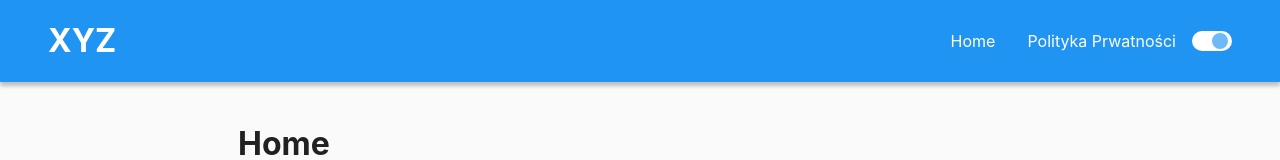
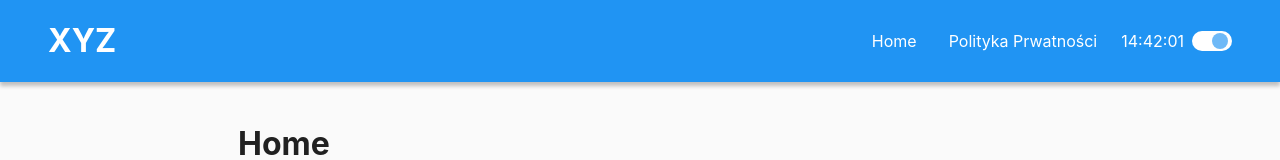
Before and after one commit to paweljakubwojcik/xyz-contact-form, a React (Create React App) app: page / in a window 1280 px wide. Shown: the top 160 px of the page. Built offline with nearby package versions, Linux system fonts and the light colour scheme.

Commit message:
added clock

```diff
--- a/package.json
+++ b/package.json
@@ -9,6 +9,7 @@
         "@testing-library/jest-dom": "^5.14.1",
         "@testing-library/react": "^11.2.7",
         "@testing-library/user-event": "^12.8.3",
+        "dayjs": "^1.10.6",
         "react": "^17.0.2",
         "react-dom": "^17.0.2",
         "react-router": "^5.2.0",
--- /dev/null
+++ b/src/components/Clock.tsx
@@ -0,0 +1,19 @@
+import dayjs from 'dayjs'
+import customParseFormat from 'dayjs/plugin/customParseFormat'
+import { useEffect, useState } from 'react'
+
+dayjs.extend(customParseFormat)
+const FORMAT_STRING = 'HH:mm:ss'
+
+export default function Clock() {
+    const [dateString, setDateString] = useState(dayjs().format(FORMAT_STRING))
+    useEffect(() => {
+        let intervalId = setInterval(() => {
+            setDateString(dayjs().format(FORMAT_STRING))
+        }, 1000)
+        return () => {
+            clearInterval(intervalId)
+        }
+    }, [])
+    return <div style={{ margin: '0.5em' }}>{dateString}</div>
+}
--- a/src/components/Navbar.tsx
+++ b/src/components/Navbar.tsx
@@ -1,16 +1,19 @@
 import { forwardRef } from 'react'
 import { Link } from 'react-router-dom'
 import styled from 'styled-components'
+import Clock from './Clock'
 import ThemeChanger from './ThemeChanger'
 
 export default forwardRef<HTMLElement, {}>(function Navbar(props, forwardedRef) {
     return (
         <Wrapper ref={forwardedRef}>
             <Logo>XYZ</Logo>
+
             <LinksContainer>
                 <StyledLink to="/">Home</StyledLink>
                 <StyledLink to="/policy">Polityka Prwatności</StyledLink>
             </LinksContainer>
+            <Clock />
             <ThemeChanger />
         </Wrapper>
     )
--- a/src/containers/ThankYouScreen.tsx
+++ b/src/containers/ThankYouScreen.tsx
@@ -21,7 +21,7 @@ export default function ThankYouScreen({ formData }: ThankYouScreenProps) {
                 </pre>
             </Card>
             <div>
-                <Button onClick={() => history.push('/')}>Go Home</Button>
+                <Button onClick={() => history.push('/')}>Wróć</Button>
             </div>
         </>
     )
--- a/src/routes/Form.tsx
+++ b/src/routes/Form.tsx
@@ -123,7 +123,7 @@ export default function FormPage() {
                                 errors={errors.content}
                             />
                             <Button type="submit" disabled={areThereAnyErrors}>
-                                Submit
+                                Wyślij
                             </Button>
                         </Form>
                     </Card>
```
Also changed, not shown: 1 other file (tests, documents, lock files or other folders).
